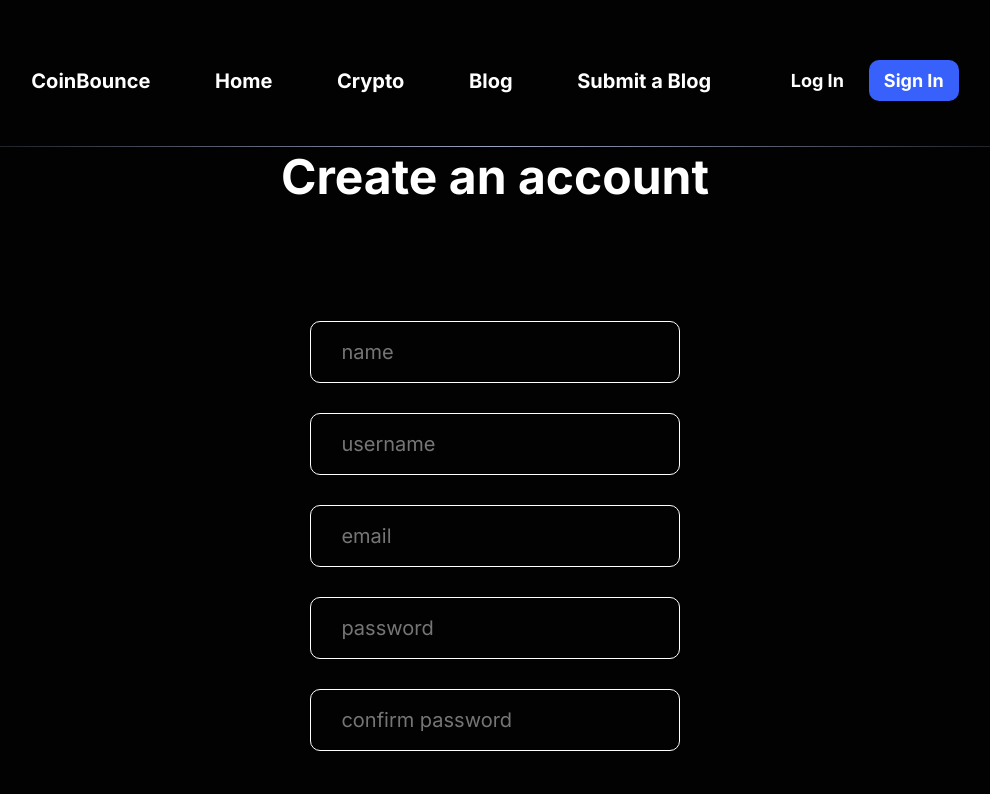
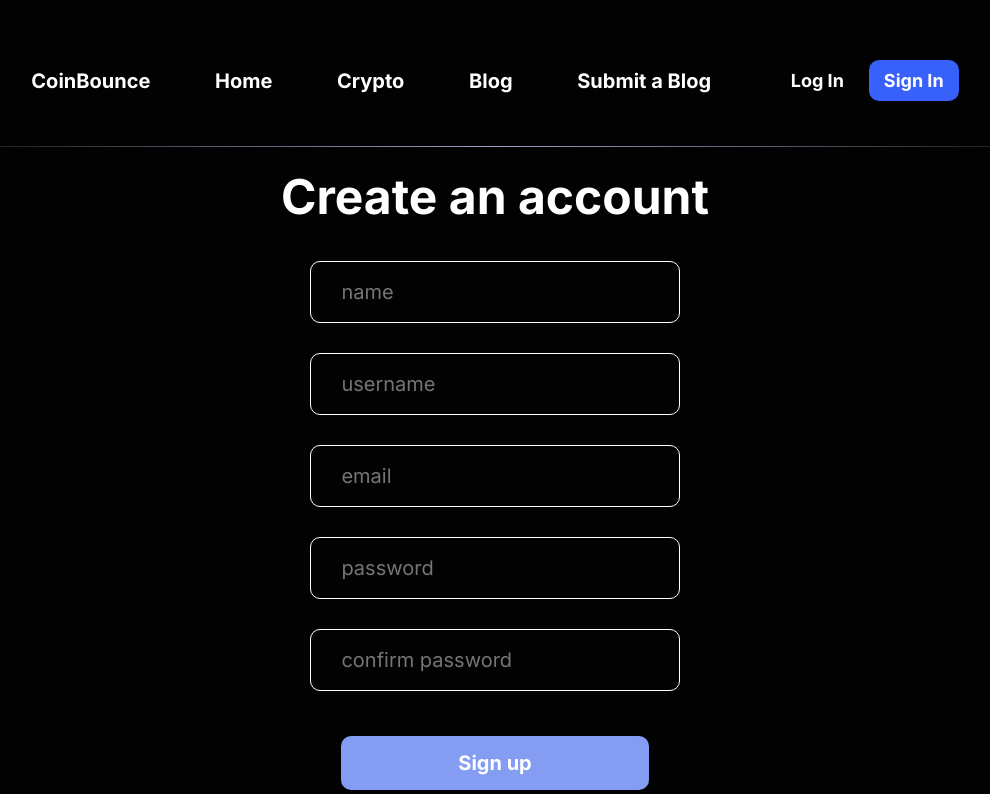
Before and after one commit to AsnanSultan/coin-bounce, a React (Create React App) app in the folder frontend/my-app/: page /sign-in in a window 1280 px wide. Shown: the top 794 px of the page, without its empty margins (145-1135 px from the left). Built offline with nearby package versions, Linux system fonts and the light colour scheme; no server answers.

Commit message:
signout api integrated and some auth Ui issue fix in react

```diff
--- a/frontend/my-app/src/api/internal.js
+++ b/frontend/my-app/src/api/internal.js
@@ -29,3 +29,14 @@ export const signup = async (data) => {
     }
     return response;
 }
+
+export const signout = async () => {
+    let response;
+    try {
+
+        response = await api.post("/logout");
+    } catch (error) {
+        return error;
+    }
+    return response;
+}
--- a/frontend/my-app/src/component/Navbar/Navbar.jsx
+++ b/frontend/my-app/src/component/Navbar/Navbar.jsx
@@ -1,8 +1,18 @@
 import { NavLink } from "react-router-dom";
 import styles from "./Navbar.module.css"
 import { useSelector } from "react-redux";
+import {signout} from "../../api/internal";
+import { useDispatch } from "react-redux";
+import { resetUser } from "../../store/userSlice";
+
 function Navbar() {
     const isAuthenticated = useSelector((state) => state.user.auth);
+
+    const dispatch = useDispatch();
+   const  handelSingout=async()=>{
+        await signout();
+        dispatch(resetUser());
+    }
     return (
 
         <>
@@ -29,7 +39,7 @@ function Navbar() {
 
                 {isAuthenticated ? <div>
                     <NavLink>
-                        <button className={styles.signOutButton}>Sign out</button>
+                        <button className={styles.signOutButton} onClick={handelSingout}>Sign out</button>
                     </NavLink>
 
                 </div> : <div>
--- a/frontend/my-app/src/pages/Login/Login.jsx
+++ b/frontend/my-app/src/pages/Login/Login.jsx
@@ -73,7 +73,9 @@ function Login() {
                 error={errors.password && touched.password ? 1 : undefined}
                 errormessage={errors.password}
             />
-            <button className={styles.loginButton} onClick={handleLogin}>Log in</button>
+            <button className={styles.loginButton} onClick={handleLogin}
+                disabled={!values.username || !values.password || error.username || error.password}
+            >Log in</button>
             <span>
                 Don't have and account? <button className={styles.createAccount} onClick={() => navigate('/sign-in')}>Register</button>
             </span>{error !== "" ? <p className={styles.errorMessage}>{error}</p> : null}
--- a/frontend/my-app/src/pages/Login/Login.module.css
+++ b/frontend/my-app/src/pages/Login/Login.module.css
@@ -16,6 +16,10 @@
     width: inherit;
     text-align: center;
     margin-bottom: 100px;
+}
+
+.loginButton:disabled{
+    background-color:#849cf2 ;
 }
 
 .loginButton {
--- a/frontend/my-app/src/pages/Signup/Signup.jsx
+++ b/frontend/my-app/src/pages/Signup/Signup.jsx
@@ -27,12 +27,13 @@ function Signup() {
 
         const response=await signup(data);
         if (response.status === 201) {
+
             const user = {
-                _id: response.data.user._id,
-                email: response.data.user.email,
-                username: response.data.user.username,
-                auth: response.data.auth
-            }
+                _id: response.data.userDto._id,
+                email: response.data.userDto.email,
+                username: response.data.userDto.username,
+                auth: response.data.auth,
+              };
             dispatch(setUser(user));
             navigate("/");
         }
@@ -111,7 +112,15 @@ function Signup() {
             error={errors.confirmPassword && touched.confirmPassword ? 1 : undefined}
             errormessage={errors.confirmPassword}
         />
-        <button className={styles.signupButton} onClick={handleSignup}>Sign up</button>
+        <button className={styles.signupButton} onClick={handleSignup}
+
+        disabled={!values.username || !values.password
+            ||!values.email||!values.name||!values.confirmPassword||!values.password||
+
+            error.username || error.password
+            ||error.email||error.name||error.confirmPassword||error.password}
+
+        >Sign up</button>
         <span>
             Already have an account? <button className={styles.haveAccount} onClick={() => navigate('/login')}>Log In</button>
         </span>{error !== "" ? <p className={styles.errorMessage}>{error}</p> : null}
--- a/frontend/my-app/src/pages/Signup/Signup.module.css
+++ b/frontend/my-app/src/pages/Signup/Signup.module.css
@@ -1,7 +1,7 @@
 .signupWrapper {
-    margin: 0 auto;
+    margin: 20px auto;
     width: 80vw;
-    height: calc(100vh-200px);
+
     display: flex;
     flex-direction: column;
     justify-content: center;
@@ -15,9 +15,11 @@
     font-weight: bold;
     width: inherit;
     text-align: center;
-    margin-bottom: 100px;
+    margin-bottom: 20px;
 }
-
+.signupButton:disabled{
+    background-color:#849cf2 ;
+}
 .signupButton {
     background-color: #3861fb;
     color: white;
--- a/frontend/my-app/src/schemas/LoginSchema.js
+++ b/frontend/my-app/src/schemas/LoginSchema.js
@@ -1,8 +1,10 @@
 import * as yup from "yup";
 
+const passwordPattern = /^(?=.*\d)(?=.*[a-z])(?=.*[A-Z])(?=.*[a-zA-Z]).{8,}$/;
+const errormessage = "user upercase, lower case and digits";
 const loginSchema = yup.object().shape({
     username: yup.string().min(5).max(30).required("username is required"),
-    password: yup.string().min(8).max(25).required("password is required"),
+    password: yup.string().min(8).max(25).matches(passwordPattern, errormessage).required("password is required"),
 })
 
 export default loginSchema;
--- a/frontend/my-app/src/store/userSlice.js
+++ b/frontend/my-app/src/store/userSlice.js
@@ -20,7 +20,7 @@ export const userSlice = createSlice({
             state.auth = auth;
 
         },
-        resetUser: (state, action) => {
+        resetUser: (state) => {
             state._id = "";
             state.username = "";
             state.email = "";
```
